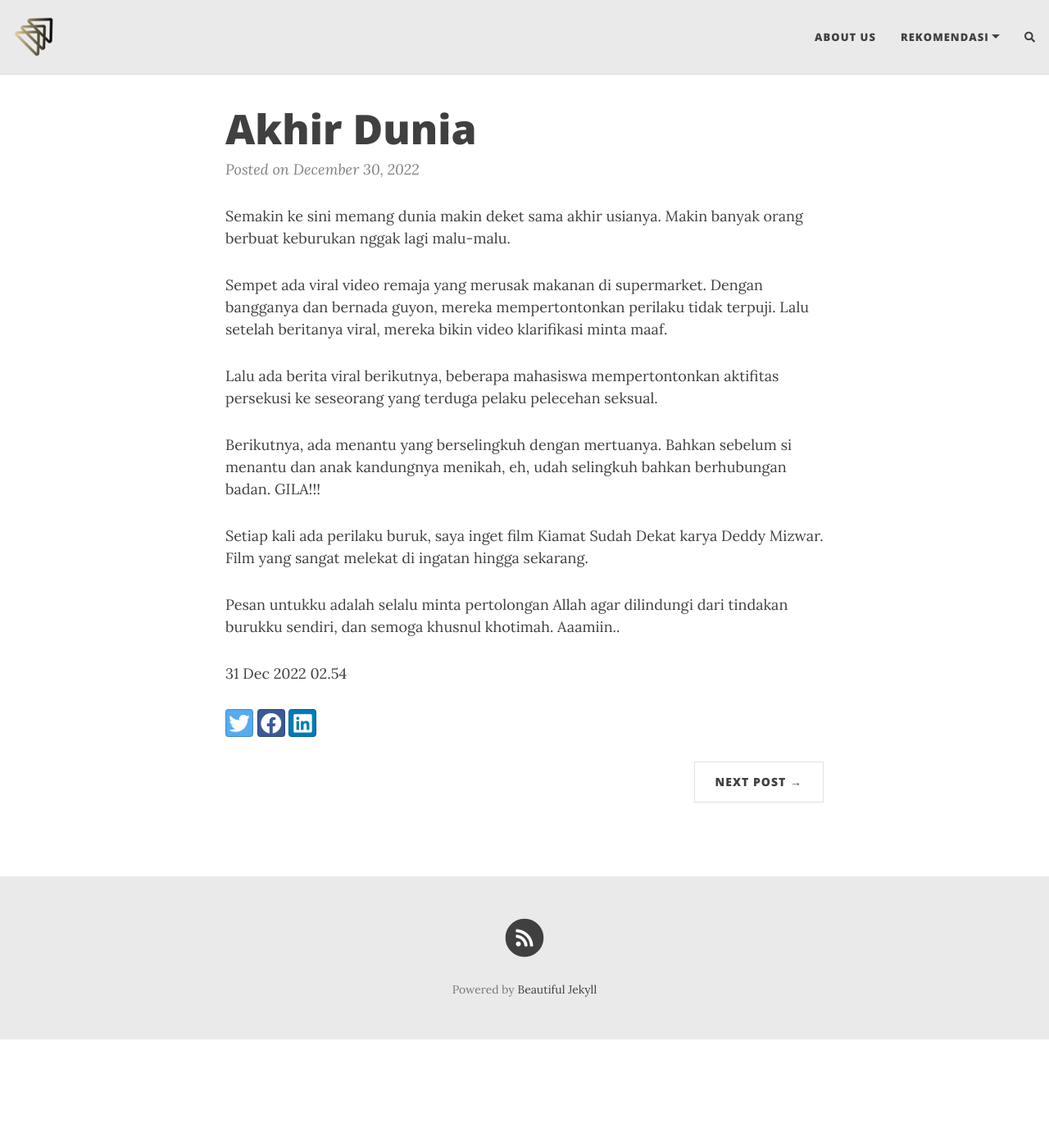
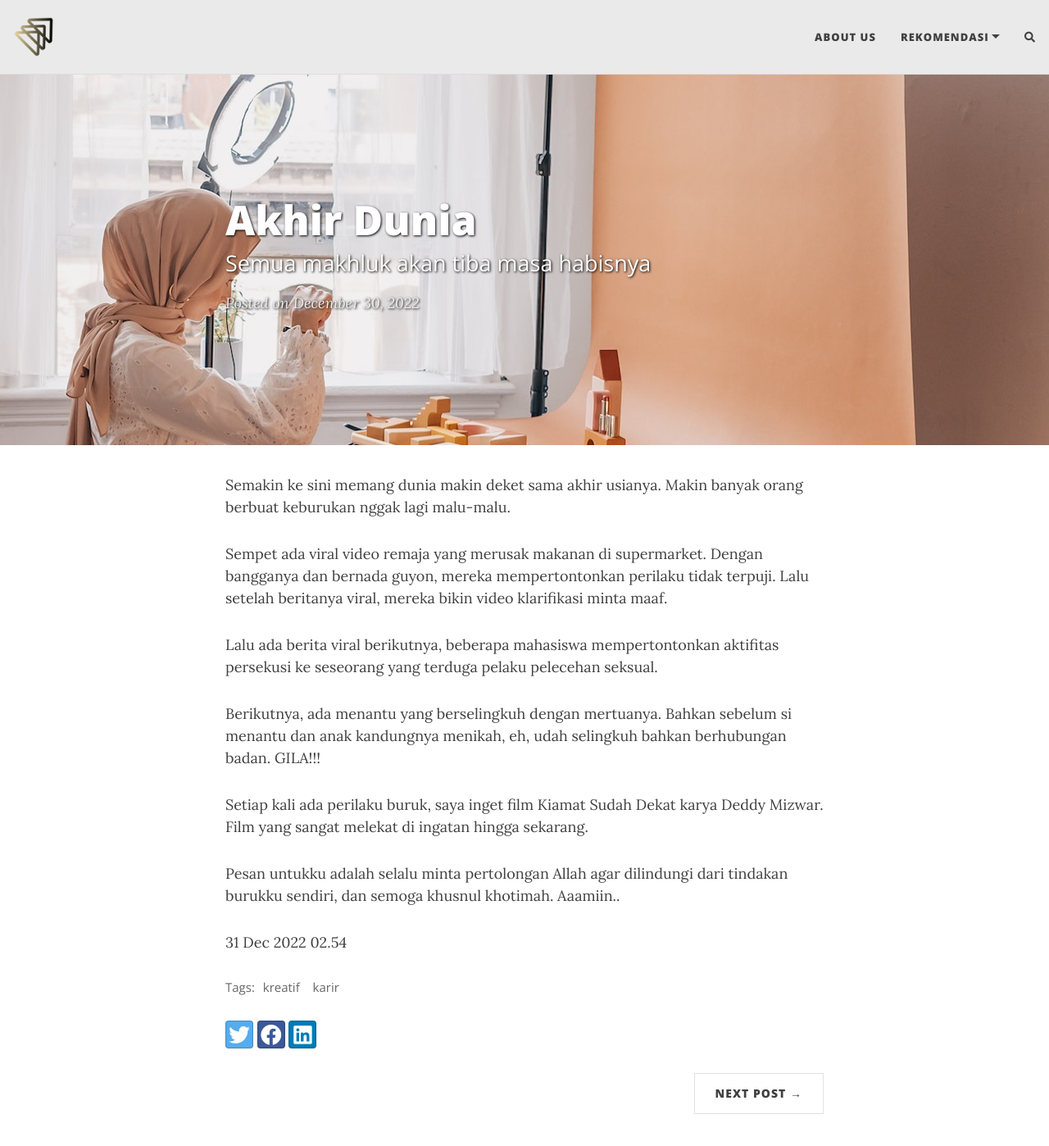
Before and after one commit to haloorderio/mediabaru, a Jekyll site: the page built from _posts/2022-12-30-akhir-dunia.md, in a window 1280 px wide and 1400 px high. Shown: the whole window at 82% size. Built offline with Jekyll 4.4.1, drawn with Linux system fonts in a browser that asks for light colours; nearby versions of some CDN libraries; comment, search, counter and statistics services are not loaded.

Commit message:
Update 2022-12-30-akhir-dunia.md

```diff
--- a/_posts/2022-12-30-akhir-dunia.md
+++ b/_posts/2022-12-30-akhir-dunia.md
@@ -1,6 +1,11 @@
 ---
 layout: post
 title: Akhir Dunia
+subtitle: Semua makhluk akan tiba masa habisnya
+cover-img: /assets/img/pexels-pnw-production-9218702.jpg
+thumbnail-img: /assets/img/pexels-vlada-karpovich-4050290.jpg
+share-img: /assets/img/pexels-pnw-production-9218702.jpg
+tags: [kreatif, karir]
 comments: true
 ---
 
```
